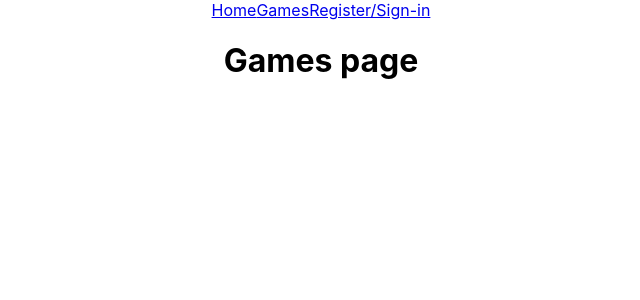
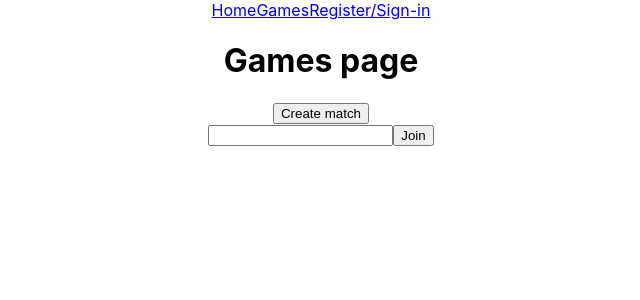
Before and after one commit to Daniel-N98/dart_scorer, a React (Create React App) app: page /games in a window 1280 px wide. Shown: the top 300 px of the page, without its empty margins (319-959 px from the left). Built offline with nearby package versions, Linux system fonts and the light colour scheme; no server answers.

Commit message:
online-game

```diff
--- /dev/null
+++ b/src/components/CreateOnlineMatch.jsx
@@ -0,0 +1,23 @@
+import { createOnlineGame, gameExists } from "../firebase.js";
+import { getAuth } from "firebase/auth";
+import { useAuthState } from "react-firebase-hooks/auth";
+
+export default function CreateOnlineMatch() {
+  const [user] = useAuthState(getAuth());
+
+  const handleClick = async (e) => {
+    e.preventDefault();
+    const matchExists = await gameExists(user);
+    if (!matchExists) {
+      createOnlineGame();
+    } else {
+      alert("Match already exists");
+    }
+  };
+
+  return (
+    <section id="create-online-match">
+      <button onClick={(e) => handleClick(e)}>Create match</button>
+    </section>
+  );
+}
--- /dev/null
+++ b/src/components/JoinOnlineMatch.jsx
@@ -0,0 +1,22 @@
+import { gameExistsWithCode } from "../firebase.js";
+
+export default function JoinOnlineMatch() {
+  const handleClick = async (e) => {
+    e.preventDefault();
+    const formElements = document.getElementById("join-code-form").elements;
+    const code = formElements[0].value;
+    const gameExists = await gameExistsWithCode(code);
+
+    console.log(`Game exists: ${gameExists}`);
+  };
+
+  return (
+    <section id="join-online-match">
+      <form id="join-code-form">
+        <label htmlFor="join-code-input" />
+        <input type="text"></input>
+        <input type="submit" value="Join" onClick={(e) => handleClick(e)} />
+      </form>
+    </section>
+  );
+}
--- a/src/firebase.js
+++ b/src/firebase.js
@@ -5,6 +5,7 @@ import {
   signInWithEmailAndPassword,
   updateProfile,
 } from "firebase/auth";
+import { getFirestore, collection, addDoc, getDocs } from "firebase/firestore";
 
 const firebaseConfig = {
   apiKey: "AIzaSyAxAQ4NHWyEaU6-VSGQyRwKH2RBaTCYsTg",
@@ -16,6 +17,7 @@ const firebaseConfig = {
 };
 
 const app = initializeApp(firebaseConfig);
+const db = getFirestore(app);
 
 export function registerUser(userEmail, userPassword, displayName) {
   if (!validateDisplayName(displayName)) {
@@ -49,6 +51,47 @@ function validateDisplayName(displayName) {
   if (displayName.length < 6 || displayName.length > 14) return false;
   if (displayName.indexOf(" ") >= 0) return false;
   if (/d/.test(displayName)) return false;
-
   return true;
 }
+
+export async function createOnlineGame() {
+  const user = getAuth().currentUser;
+  try {
+    const docRef = await addDoc(collection(db, "games"), {
+      p1: { uid: user.uid, score: 501, sets: 0, legs: 0 },
+      start_score: 501,
+      sets: 2,
+      legs: 3,
+      join_code: 1234,
+      status: "pending",
+    });
+    console.log("Document writted with ID: ", docRef.id);
+  } catch (error) {
+    console.error("Error adding document: ", error);
+  }
+}
+
+export async function gameExists(user) {
+  const querySnapshot = await getDocs(collection(db, "games"));
+  let exists = false;
+
+  querySnapshot.forEach((doc) => {
+    console.log(doc.data());
+    if (doc.data().p1 && doc.data().p1.uid === user.uid) {
+      exists = true;
+    }
+  });
+  return exists;
+}
+
+export async function gameExistsWithCode(joinCode) {
+  const querySnapshot = await getDocs(collection(db, "games"));
+  let exists = false;
+
+  querySnapshot.forEach((doc) => {
+    if (doc.data().join_code === Number(joinCode)) {
+      exists = true;
+    }
+  });
+  return exists;
+}
--- a/src/views/Account.jsx
+++ b/src/views/Account.jsx
@@ -7,7 +7,9 @@ import Profile from "../components/Profile.jsx";
 
 export default function Account() {
   const [user, loading] = useAuthState(getAuth());
-  if (loading) return <h2>Loading...</h2>;
+  if (loading) {
+    return <h2>Loading...</h2>;
+  }
 
   return (
     <section id="account-page">
--- a/src/views/Games.jsx
+++ b/src/views/Games.jsx
@@ -1,7 +1,12 @@
+import CreateOnlineMatch from "../components/CreateOnlineMatch";
+import JoinOnlineMatch from "../components/JoinOnlineMatch";
+
 export default function Games() {
   return (
     <div>
       <h1>Games page</h1>
+      <CreateOnlineMatch />
+      <JoinOnlineMatch />
     </div>
   );
 }
```
